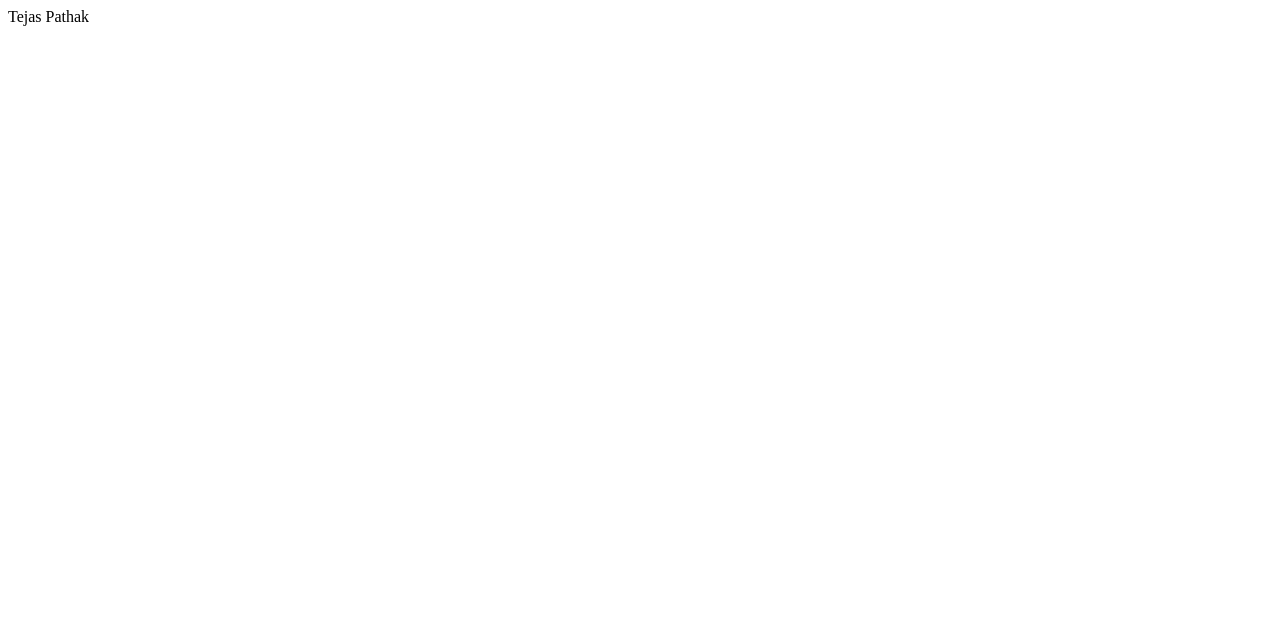
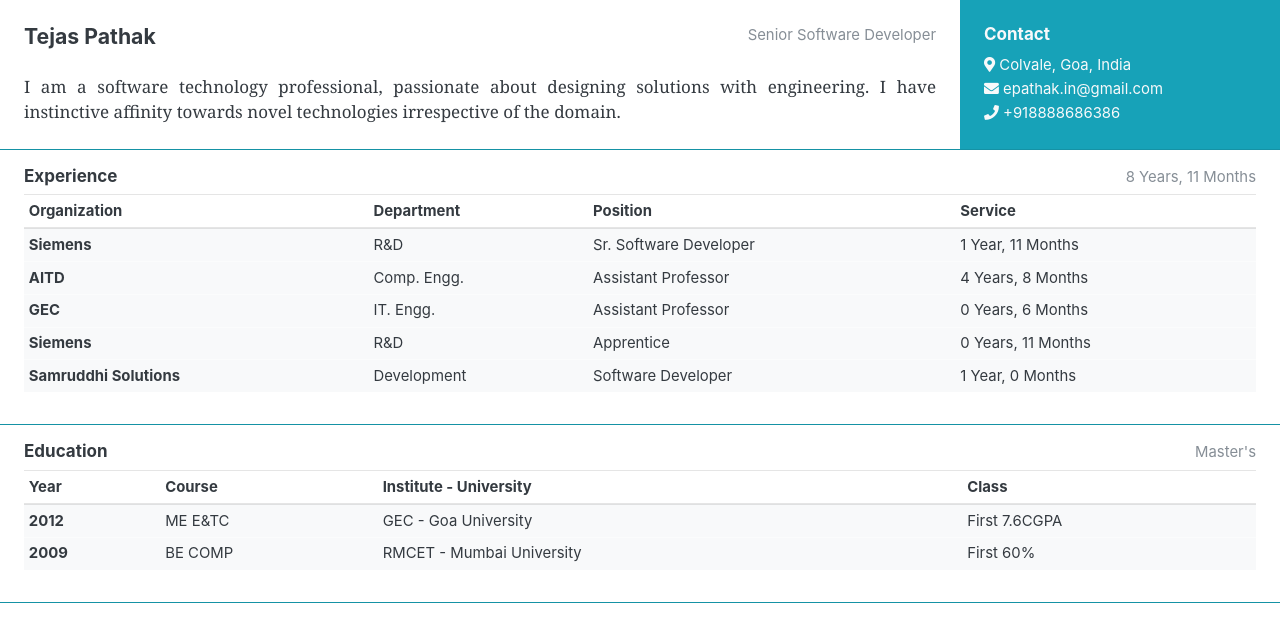
Before and after one commit to epathak/epathak.github.io, a plain HTML site: page index.html in a window 1280 px wide. Drawn offline with nearby package versions, Linux system fonts and the light colour scheme.

Commit message:
Updated the education and experience

```diff
--- a/index.html
+++ b/index.html
@@ -1,9 +1,129 @@
-<!DOCTYPE html>
-<html>
-  <head>
+<!doctype html>
+<html lang="en">
 
-  </head>
-  <body>
-    Tejas Pathak
-  </body>
+<head>
+  <!-- Required meta tags -->
+  <meta charset="utf-8">
+  <meta name="viewport" content="width=device-width, initial-scale=1, shrink-to-fit=no">
+
+  <!-- Bootstrap CSS and Paper CSS for responsive and printable layout-->
+  <link rel="stylesheet" href="https://cdnjs.cloudflare.com/ajax/libs/bootswatch/4.5.0/litera/bootstrap.min.css"
+    crossorigin="anonymous" />
+  <link rel="stylesheet" href="https://cdnjs.cloudflare.com/ajax/libs/font-awesome/5.14.0/css/all.min.css"
+    crossorigin="anonymous" />
+
+  <title>Tejas Pathak</title>
+</head>
+
+<body>
+  <!-- Each sheet element should have the class "sheet" -->
+  <!-- "padding-**mm" is optional: you can set 10, 15, 20 or 25 -->
+  <section>
+    <div class="row no-gutters">
+      <div class="col p-4">
+        <div class="d-flex flex-row justify-content-between">
+          <h5 class="mb-4">Tejas Pathak</h5>
+          <small class="text-muted">Senior Software Developer</small>
+        </div>
+        <p class="text-justify mb-0">I am a software technology professional, passionate about designing solutions with
+          engineering. I have instinctive affinity towards novel technologies irrespective of the domain. </p>
+      </div>
+      <div class="col-md-3 p-4 d-flex flex-column justify-content-between bg-info text-light">
+        <h6 class="mb-2">Contact</h6>
+        <small class=""><i class="fas fa-map-marker-alt"></i> Colvale, Goa, India</small>
+        <small><i class="fas fa-envelope"></i> epathak.in@gmail.com</small>
+        <small><i class="fas fa-phone"></i> +918888686386</small>
+      </div>
+      <hr class="w-100 bg-info mt-0">
+    </div>
+    <div class="d-flex flex-column">
+      <div class="px-4">
+        <div class="d-flex flex-row justify-content-between">
+          <h6 class="mb-2">Experience</h6>
+          <small class="text-muted">8 Years, 11 Months</small>
+        </div>
+        <div class="table-responsive">
+          <table class="table table-hover table-striped table-sm">
+            <thead>
+              <tr>
+                <th scope="col">Organization</th>
+                <th scope="col">Department</th>
+                <th scope="col">Position</th>
+                <th scope="col">Service</th>
+              </tr>
+            </thead>
+            <tbody>
+              <tr class="table-light">
+                <th scope="row">Siemens</th>
+                <td>R&D</td>
+                <td>Sr. Software Developer</td>
+                <td>1 Year, 11 Months</td>
+              </tr>
+              <tr class="table-light">
+                <th scope="row">AITD</th>
+                <td>Comp. Engg.</td>
+                <td>Assistant Professor</td>
+                <td>4 Years, 8 Months</td>
+              </tr>
+              <tr class="table-light">
+                <th scope="row">GEC</th>
+                <td>IT. Engg.</td>
+                <td>Assistant Professor</td>
+                <td>0 Years, 6 Months</td>
+              </tr>
+              <tr class="table-light">
+                <th scope="row">Siemens</th>
+                <td>R&D</td>
+                <td>Apprentice</td>
+                <td>0 Years, 11 Months</td>
+              </tr>
+              <tr class="table-light">
+                <th scope="row">Samruddhi Solutions</th>
+                <td>Development</td>
+                <td>Software Developer</td>
+                <td>1 Year, 0 Months</td>
+              </tr>
+            </tbody>
+          </table>
+        </div>
+      </div>
+      <hr class="w-100 bg-info">
+      <div class="px-4">
+        <div class="d-flex flex-row justify-content-between">
+          <h6 class="mb-2">Education</h6>
+          <small class="text-muted">Master's</small>
+        </div>
+        <div class="table-responsive">
+          <table class="table table-hover table-striped table-sm">
+            <thead>
+              <tr>
+                <th scope="col">Year</th>
+                <th scope="col">Course</th>
+                <th scope="col">Institute - University</th>
+                <th scope="col">Class</th>
+              </tr>
+            </thead>
+            <tbody>
+              <tr class="table-light">
+                <th scope="row">2012</th>
+                <td>ME E&TC</td>
+                <td>GEC - Goa University</td>
+                <td>First 7.6CGPA</td>
+              </tr>
+              <tr class="table-light">
+                <th scope="row">2009</th>
+                <td>BE COMP</td>
+                <td>RMCET - Mumbai University</td>
+                <td>First 60%</td>
+              </tr>
+            </tbody>
+          </table>
+        </div>
+      </div>
+      <hr class="w-100 bg-info">
+    </div>
+  </section>
+
+</body>
+
 </html>
```
